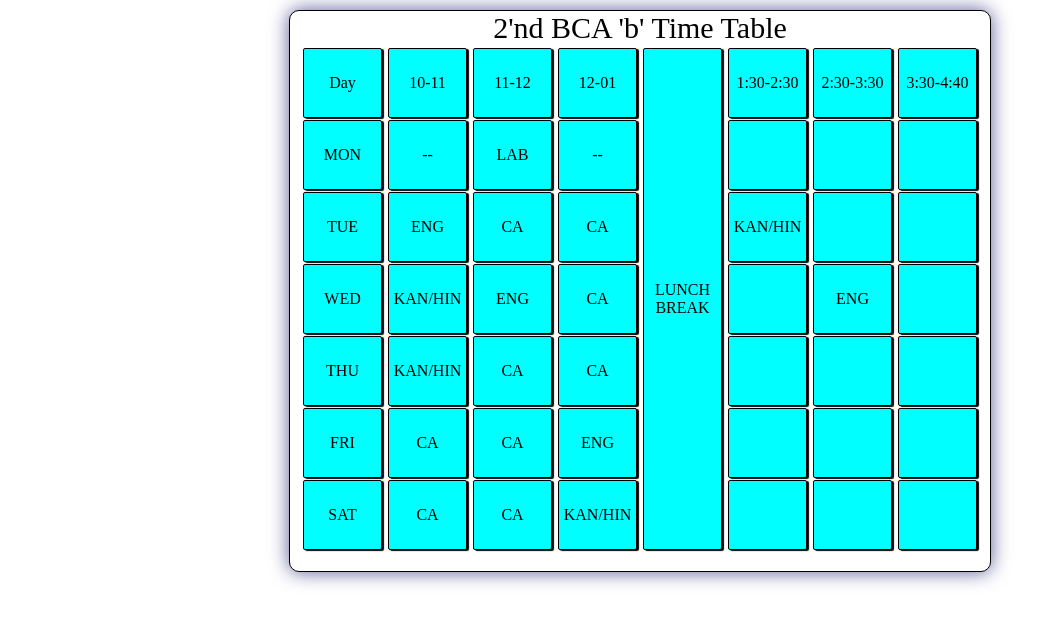
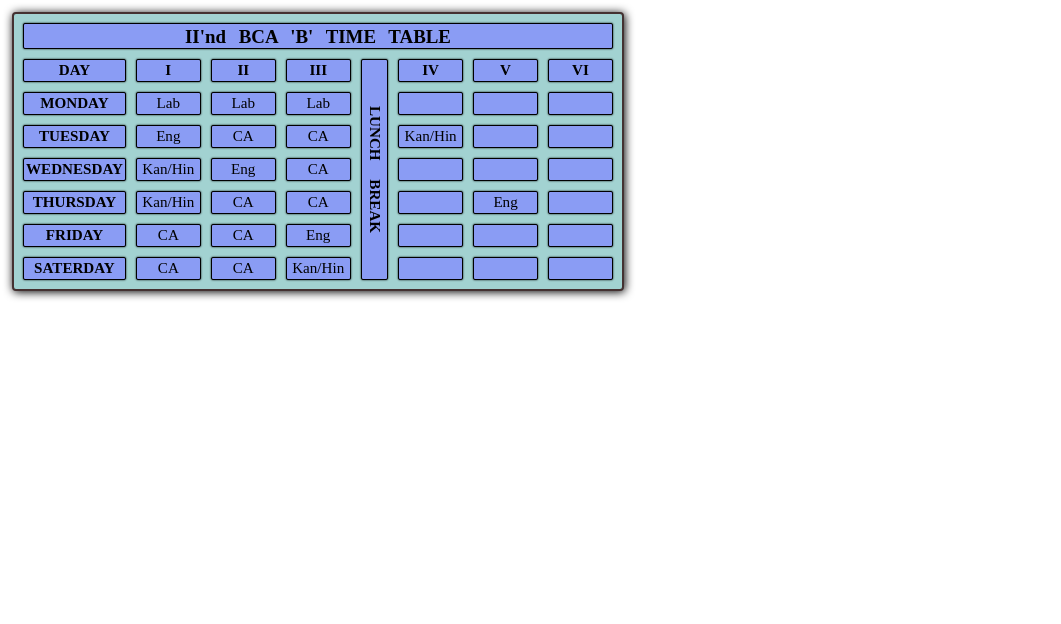
Before and after one commit to Jithan2005/Time-table, a plain HTML site: page index.html in a window 1280 px wide. Shown: the whole page, without its empty margins (0-1061 px from the left). Drawn offline with Linux system fonts and the light colour scheme.

Commit message:
updated commit

```diff
--- a/index.html
+++ b/index.html
@@ -4,76 +4,67 @@
 <head>
     <meta charset="UTF-8">
     <meta name="viewport" content="width=device-width, initial-scale=1.0">
-    <title>Document</title>
+    <title>Time table</title>
     <link rel="stylesheet" href="style.css">
+
 </head>
 
 <body>
+    <div class="container">
 
-    <main>
-        <header style="font-size: 30px;">2'nd BCA 'b' Time Table</header>
+        <div class="box" id="head">II'nd BCA 'B' TIME TABLE</div>
+        <div class="box head">DAY</div>
+        <div class="box head">I</div>
+        <div class="box head">II</div>
+        <div class="box head">III</div>
+        <div class="box head" id="lunch">LUNCH BREAK</div>
+        <div class="box head">IV</div>
+        <div class="box head">V</div>
+        <div class="box head">VI</div>
+        <div class="box head">MONDAY</div>
+        <div class="box">Lab</div>
+        <div class="box">Lab</div>
+        <div class="box">Lab</div>
+        <div class="box"></div>
+        <div class="box"></div>
+        <div class="box"></div>
+        <div class="box head">TUESDAY</div>
+        <div class="box">Eng</div>
+        <div class="box">CA</div>
+        <div class="box">CA</div>
+        <div class="box">Kan/Hin</div>
+        <div class="box"></div>
+        <div class="box"></div>
+        <div class="box head">WEDNESDAY</div>
+        <div class="box">Kan/Hin</div>
+        <div class="box">Eng</div>
+        <div class="box">CA</div>
+        <div class="box"></div>
+        <div class="box"></div>
+        <div class="box"></div>
+        <div class="box head">THURSDAY</div>
+        <div class="box">Kan/Hin</div>
+        <div class="box">CA</div>
+        <div class="box">CA</div>
+        <div class="box"></div>
+        <div class="box">Eng</div>
+        <div class="box"></div>
+        <div class="box head">FRIDAY</div>
+        <div class="box">CA</div>
+        <div class="box">CA</div>
+        <div class="box">Eng</div>
+        <div class="box"></div>
+        <div class="box"></div>
+        <div class="box"></div>
+        <div class="box head">SATERDAY</div>
+        <div class="box">CA</div>
+        <div class="box">CA</div>
+        <div class="box">Kan/Hin</div>
+        <div class="box"></div>
+        <div class="box"></div>
+        <div class="box"></div>
 
-        <section class="content">
-            <div>Day</div>
-            <div>MON</div>
-            <div>TUE</div>
-            <div>WED</div>
-            <div>THU</div>
-            <div>FRI</div>
-            <div>SAT</div>
-
-            <div>10-11</div>
-            <div>--</div>
-            <div>ENG</div>
-            <div>KAN/HIN</div>
-            <div>KAN/HIN</div>
-            <div>CA</div>
-            <div>CA</div>
-
-            <div>11-12</div>
-            <div>LAB</div>
-            <div>CA</div>
-            <div>ENG</div>
-            <div>CA</div>
-            <div>CA</div>
-            <div>CA</div>
-
-            <div>12-01</div>
-            <div>--</div>
-            <div>CA</div>
-            <div>CA</div>
-            <div>CA</div>
-            <div>ENG</div>
-            <div>KAN/HIN</div>
-
-            <div class="break">LUNCH BREAK</div>
-
-            <div>1:30-2:30</div>
-            <div></div>
-            <div>KAN/HIN</div>
-            <div></div>
-            <div></div>
-            <div></div>
-            <div></div>
-
-            <div>2:30-3:30</div>
-            <div></div>
-            <div></div>
-            <div>ENG</div>
-            <div></div>
-            <div></div>
-            <div></div>
-
-            <div>3:30-4:40</div>
-            <div></div>
-            <div></div>
-            <div></div>
-            <div></div>
-            <div></div>
-            <div></div>
-        </section>
-    </main>
-
+    </div>
 </body>
 
 </html>
--- a/style.css
+++ b/style.css
@@ -1,38 +1,58 @@
-main {
-    height: 70vh;
-    width: 90%;
-    max-width: 700px;
-    background-color: rgb(255, 255, 255);
-    margin: 10px auto;
-    border: 1px solid;
-    border-radius: 10px;
-    box-shadow: 0px 0px 19px rgb(91, 91, 151);
+*{
+    padding: 2px;
 }
 
-main * {
+.container {
+    display: grid;
+    background-color: rgb(162, 210, 209);
+    border: 2px solid rgb(68, 49, 49);
+    border-radius: 4px;
+    grid-template-columns: 2fr 2fr 2fr 2fr 1fr 2fr 2fr 2fr;
+    width: 600px;
     text-align: center;
-    align-content: center;
+    font-size: 4mm;
+    box-shadow: 1px 1px 10px ;
+    padding: 4px;
+
+
 }
 
-.content {
-    height: 90%;
-    display: flex;
-    flex-direction: column;
-    flex-wrap: wrap;
-    margin: 2px 0;
+.box{
+
+    border: 1px solid;
+    border-radius: 2px;
+    margin: 5px;
+    background-color: rgb(138, 156, 244);
+    align-content: center;
+    box-shadow: 0px 0px 2px;
+
 }
 
-.content>* {
-    height: 13%;
-    width: 11%;
-    background-color: aqua;
-    margin: 1px 3px;
-    border: 1px solid;
-    border-radius: 2px;
-    box-shadow: 2px 1px 1px 0px rgb(0, 0, 0);
-    flex-grow: 1;
+#lunch {
+
+    grid-row-start: 2;
+    grid-row-end:9 ;
+    grid-column-start: 5;
+    grid-column-end: 5;
+    writing-mode: vertical-lr;
+    /* width: 20px; */
+    word-spacing: 15px;
+
+
+
 }
+#head{
+    grid-row-start: 1;
+    grid-row-end: 1;
+    grid-column-start: 1;
+    grid-column-end: 9;
+    margin: 5px;
+    height: 20px;
+    font-weight: bold;
+    word-spacing: 8px;
+    font-size: 5mm;
+}
+.head{
+    font-weight: bold;
 
-.break {
-    height: 100%;
 }
```
